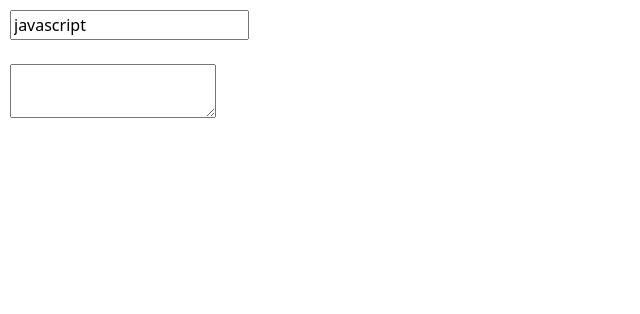
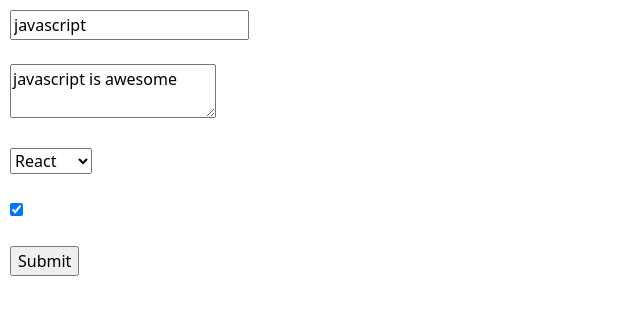
Before and after one commit to enamul58/React-JS-Fundamentals, a React (Create React App) app in the folder reactexercise/: page / in a window 1280 px wide. Shown: the top 314 px of the page, without its empty margins (0-640 px from the left). Built offline with nearby package versions, Linux system fonts and the light colour scheme.

Commit message:
inside form add select, checkbox & sumbit button

```diff
--- a/reactexercise/src/components/Form/Form.js
+++ b/reactexercise/src/components/Form/Form.js
@@ -3,23 +3,40 @@
 export default class Form extends React.Component {
   state = {
     title: "javascript",
+    text: "javascript is awesome",
+    library: "react",
+    isAwesome: true,
   };
 
   handleChange = (e) => {
     if (e.target.type === "text") {
       this.setState({ title: e.target.value });
     } else if (e.target.type === "textarea") {
-      this.setState({ title: e.target.value });
+      this.setState({ text: e.target.value });
+    } else if (e.target.type === "select-on") {
+      this.setState({
+        library: e.target.value,
+      });
+    } else if (e.target.type === "checkbox") {
+      this.setState({
+        isAwesome: e.target.checked,
+      });
     } else {
       console.log("nothing here");
     }
   };
 
+  submitHandler = (e) => {
+    const { title, text, library, isAwesome } = this.state;
+    e.preventDefault();
+    console.log(title, text, library, isAwesome);
+  };
+
   render() {
-    const { title, text } = this.state;
+    const { title, text, library, isAwesome } = this.state;
     return (
       <div>
-        <form style={{ padding: 10 }}>
+        <form onSubmit={this.submitHandler} style={{ padding: 10 }}>
           <input
             type="text"
             placeholder="Enter language name"
@@ -33,6 +50,22 @@
             value={text}
             onChange={this.handleChange}
           ></textarea>
+          <br />
+          <br />
+          <select value={library} onChange={this.handleChange}>
+            <option value="react">React</option>
+            <option value="Angular">Angular</option>
+          </select>
+          <br />
+          <br />
+          <input
+            type="checkbox"
+            onChange={this.handleChange}
+            checked={isAwesome}
+          />
+          <br />
+          <br />
+          <input type="submit" value="Submit" />
         </form>
       </div>
     );
```
